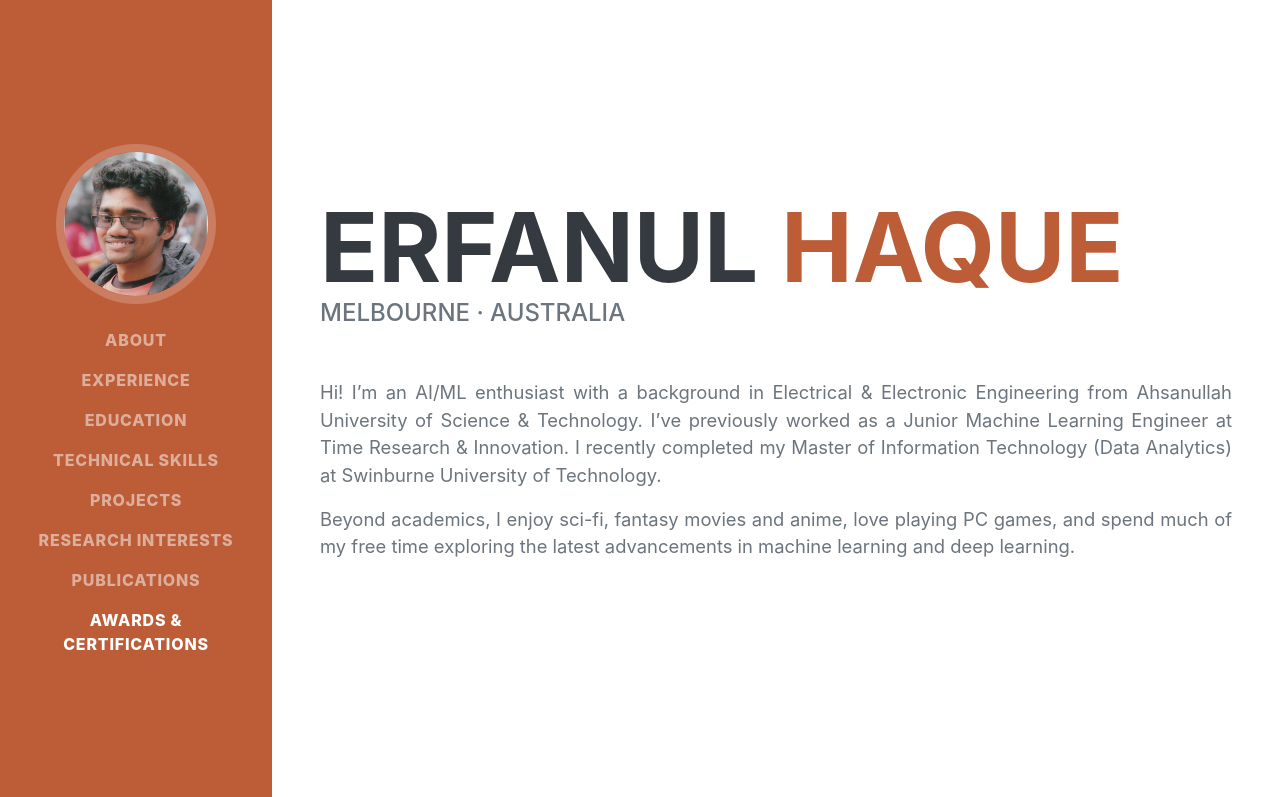
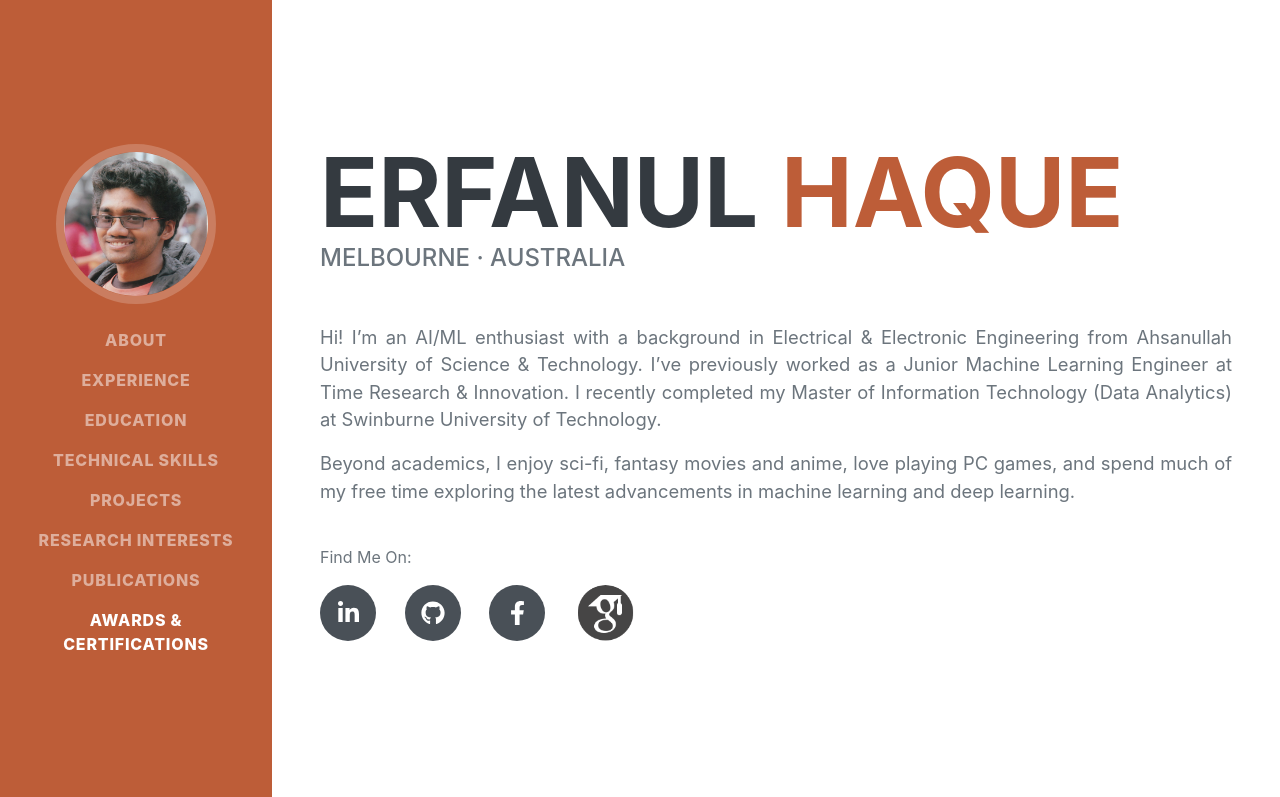
Before and after one commit to ErfanDipto/ErfanDipto.github.io, a plain HTML site: page index.html in a window 1280 px wide. Shown: the top 797 px of the page. Drawn offline with nearby package versions, Linux system fonts and the light colour scheme; a web font is replaced by a local one.

Commit message:
Added contact options.

```diff
--- a/index.html
+++ b/index.html
@@ -71,12 +71,12 @@
 
 
 
-                    <!-- <p>Find Me On:</p>
+                    <p>Find Me On:</p>
                     <div class="social-icons">
                         <a class="social-icon" href="https://www.linkedin.com/in/erfanul-haque-7a6858134/" rel="noopener noreferrer" target="_blank"><i class="fab fa-linkedin-in"></i></a>
                         <a class="social-icon" href="https://github.com/ErfanDipto" rel="noopener noreferrer" target="_blank"><i class="fab fa-github"></i></a>
                         <a class="social-icon" href="https://www.facebook.com/scientist.dipto" rel="noopener noreferrer" target="_blank"><i class="fab fa-facebook-f"></i></a>
-                        <a class="" href="https://scholar.google.com/citations?hl=en&user=9lbNRkYAAAAJ" rel="noopener noreferrer" target="_blank"><img class="img-fluid img-profile rounded-circle mx-auto mb-2" src="assets/img/google_scholar.png" alt="Google Scholar" width="63" height="63"/></a> -->
+                        <a class="" href="https://scholar.google.com/citations?hl=en&user=9lbNRkYAAAAJ" rel="noopener noreferrer" target="_blank"><img class="img-fluid img-profile rounded-circle mx-auto mb-2" src="assets/img/google_scholar.png" alt="Google Scholar" width="63" height="63"/></a>
 
 
 
```
